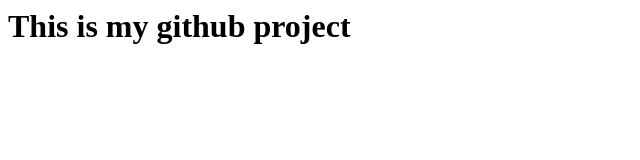
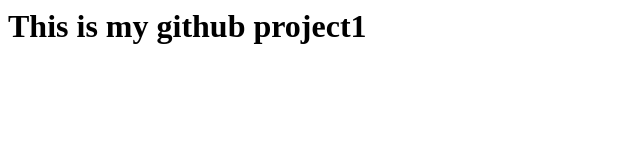
Before and after one commit to kishore02g/Myapp, a plain HTML site: page index.html in a window 1280 px wide. Shown: the full height of the page, 0-640 px from the left. Drawn offline with Linux system fonts and the light colour scheme.

Commit message:
Update index.html

```diff
--- a/index.html
+++ b/index.html
@@ -1 +1 @@
-<h1> This is my github project </h1>
+<h1> This is my github project1 </h1>
```
